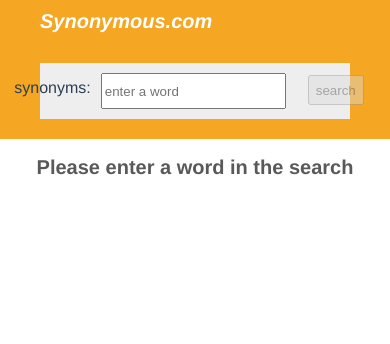
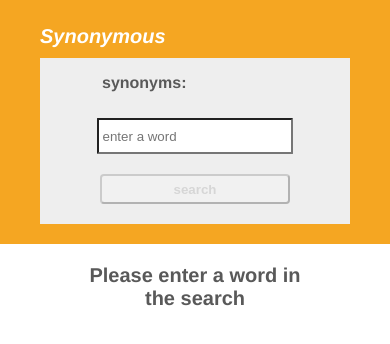
Before and after one commit to kimmichurri/Synonymous, a Vue app: page / in a window 390 px wide. Shown: the top 344 px of the page. Built offline with nearby package versions, Linux system fonts and the light colour scheme.

Commit message:
Add media queries and style details

```diff
--- a/src/App.vue
+++ b/src/App.vue
@@ -1,10 +1,9 @@
 <template>
   <div id="app">
-    <Header
-    />
+    <Header />
     <div class="user-input-container-wrapper">
       <div class="user-input-container">
-          <p>synonyms: </p>
+          <p class="input-label">synonyms: </p>
           <input v-model="currentSearchText" placeholder="enter a word">
           <button
             class="search-button"
@@ -23,7 +22,7 @@
     />
     <h2
       class="user-prompt"
-      v-if="currentSearchText.length === 0 "
+      v-if="currentSearchText.length === 0"
     >
       Please enter a word in the search
     </h2>
@@ -114,8 +113,10 @@ body {
 }
 
 input {
-  width: 400px;
+  width: 60%;
   margin: 10px;
+  border-radius: 1px;
+  padding-left: 1%;
 }
 
 input,
@@ -123,12 +124,28 @@ input,
   height: 30px;
 }
 
+.input-label,
+.search-button {
+  color: #595959;
+  font-weight: bold;
+}
+
 .search-button {
   margin: 12px;
+  border-radius: 4px;
+  background-color: #fbfbfb;
+  width: 100px;
 }
 
 .search-button:hover {
   cursor: pointer;
+  box-shadow: 0px 2px 6px #dcdcdc;
+
+}
+
+.search-button:disabled {
+  color: #d6d6d6;
+  background-color: #f1f1f1;
 }
 
 .user-prompt,
@@ -136,11 +153,27 @@ input,
   font-weight: bold;
   font-size: 1.25em;
   color: #595959;
+  margin: 20px 20%;
 }
 
 .user-input-container-wrapper {
   background-color: #f5a622ff;
-  padding: 20px 40px;
+  padding: 10px 40px 20px;
+}
+
+@media screen and (max-width: 750px) {
+  .user-input-container {
+    flex-direction: column;
+    align-items: center;
+  }
+  .search-button {
+    width: 61%;
+    margin: 10px 12px 20px;
+  }
+  .input-label {
+    align-self: flex-start;
+    margin-left: 20%;
+  }
 }
 
 </style>
--- a/src/components/Card.vue
+++ b/src/components/Card.vue
@@ -43,6 +43,7 @@
   flex-direction: row;
   flex-wrap: wrap;
   background-color: #EEE;
+  box-shadow: 2px 1px 2px #dcdcdc;
 }
 
 .synonym-text {
@@ -51,12 +52,14 @@
 }
 
 .synonym-text:hover {
+  color: #595959;
   cursor: pointer;
+  font-weight: lighter;
 }
 
 .synonym-card {
   background-color: #FFF;
-  padding: 30px;
+  padding: 0px 30px;
 }
 
 .searched-word {
@@ -64,6 +67,7 @@
   font-weight: bold;
   font-size: 2.75em;
   color: #595959;
+  margin-bottom: 0px;
 }
 
 .synonyms-for-tag {
--- a/src/components/Header.vue
+++ b/src/components/Header.vue
@@ -1,6 +1,6 @@
 <template>
   <div class="header-background">
-    <p class="site-name">Synonymous.com</p>
+    <p class="site-name">Synonymous</p>
   </div>
 </template>
 
@@ -18,7 +18,7 @@
   font-style: italic;
   font-weight: bold;
   margin: 0px;
-  padding: 10px 30px;
+  padding: 25px 30px 0px;
 }
 
 </style>
```
